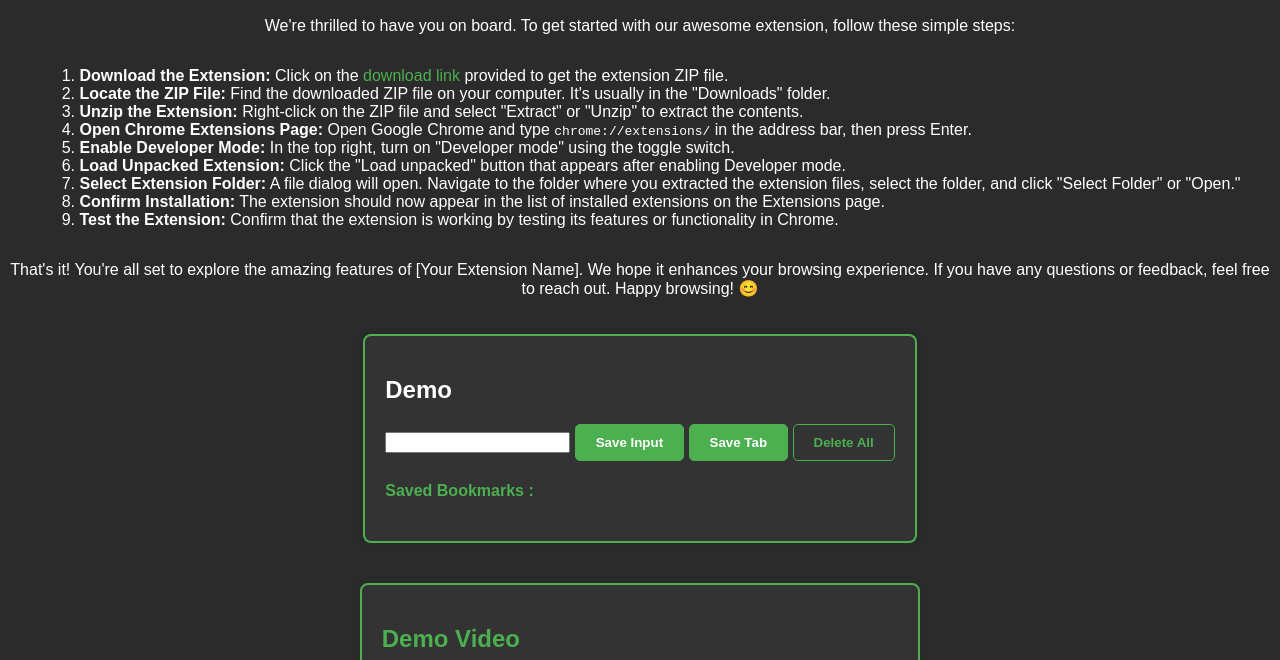
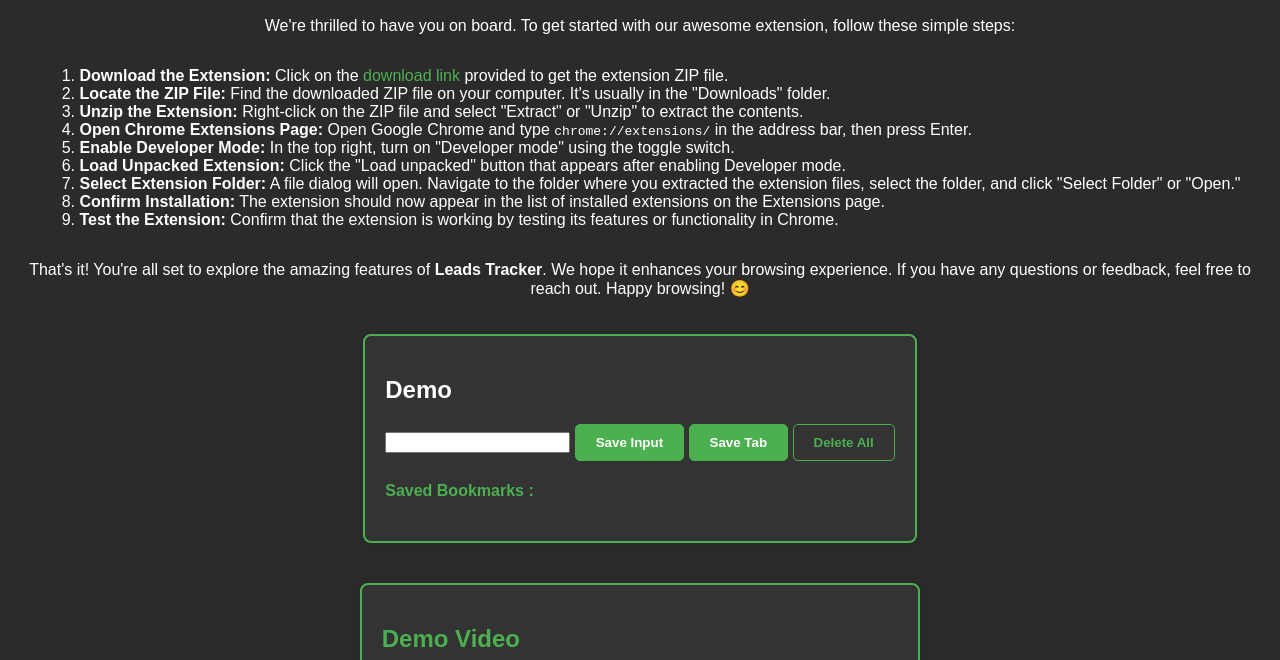
Before and after one commit to Nishka30/LeadsTracker, a browser extension: page index.html in a window 1280 px wide. Shown: the part 89-749 px from the top of the page. Drawn offline with Linux system fonts and the light colour scheme; grey boxes are pictures that could not be loaded.

Commit message:
minor chnages

```diff
--- a/index.html
+++ b/index.html
@@ -26,7 +26,7 @@
         <li><strong>Test the Extension:</strong> Confirm that the extension is working by testing its features or functionality in Chrome.</li>
     </ol>
 
-    <p class="closing-line">That's it! You're all set to explore the amazing features of [Your Extension Name]. We hope it enhances your browsing experience. If you have any questions or feedback, feel free to reach out. Happy browsing! 😊</p>
+    <p class="closing-line">That's it! You're all set to explore the amazing features of <b>Leads Tracker</b>. We hope it enhances your browsing experience. If you have any questions or feedback, feel free to reach out. Happy browsing! 😊</p>
     <!-- Demo Section -->
     <div class="demo-section">
         <h2>Demo</h2>
@@ -56,6 +56,7 @@
     <script src="main1.js"></script>
     <script src="main1.js"></script>
 
+
     <!-- click disabling code -->
 
 		<script>
```
